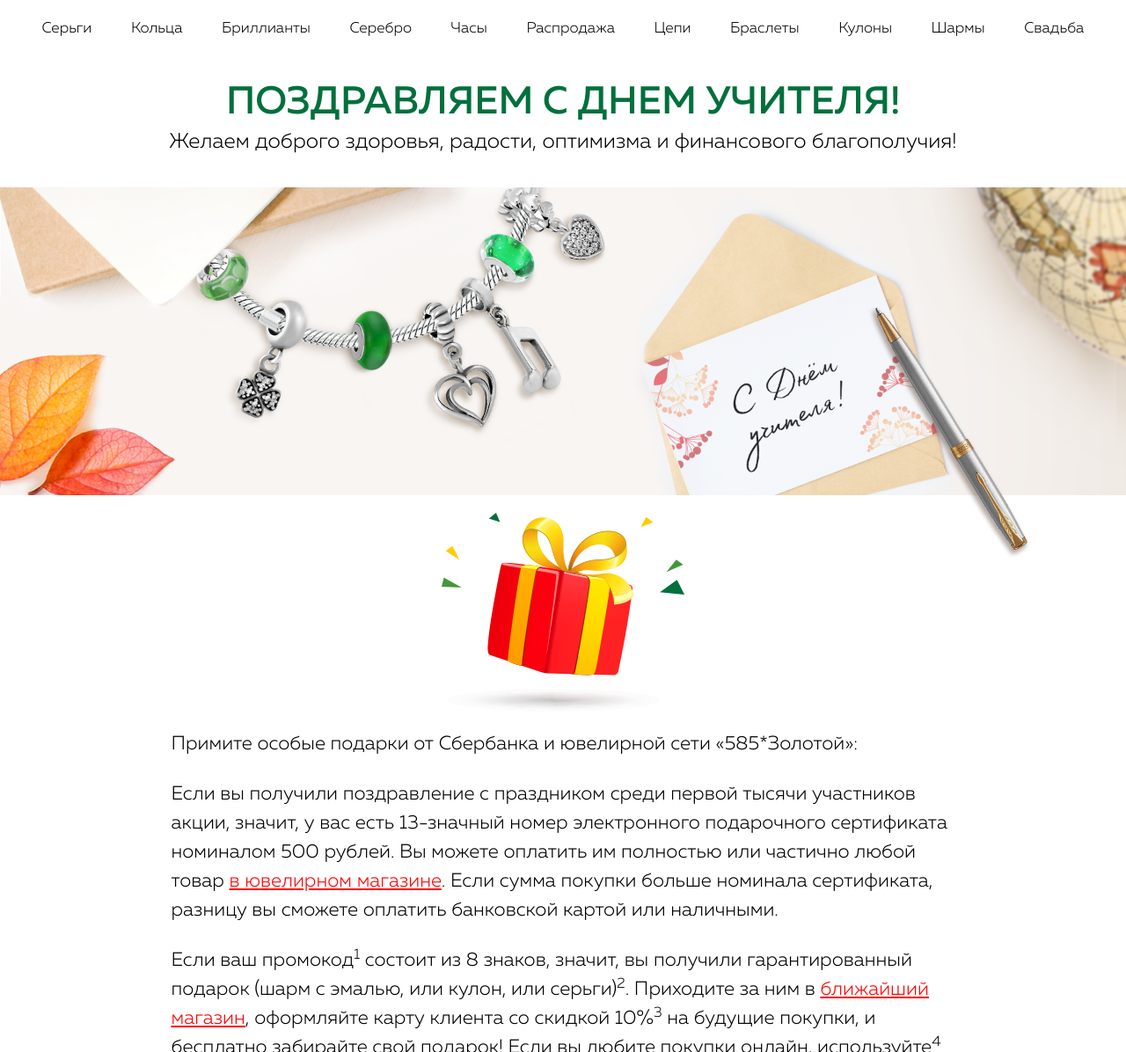
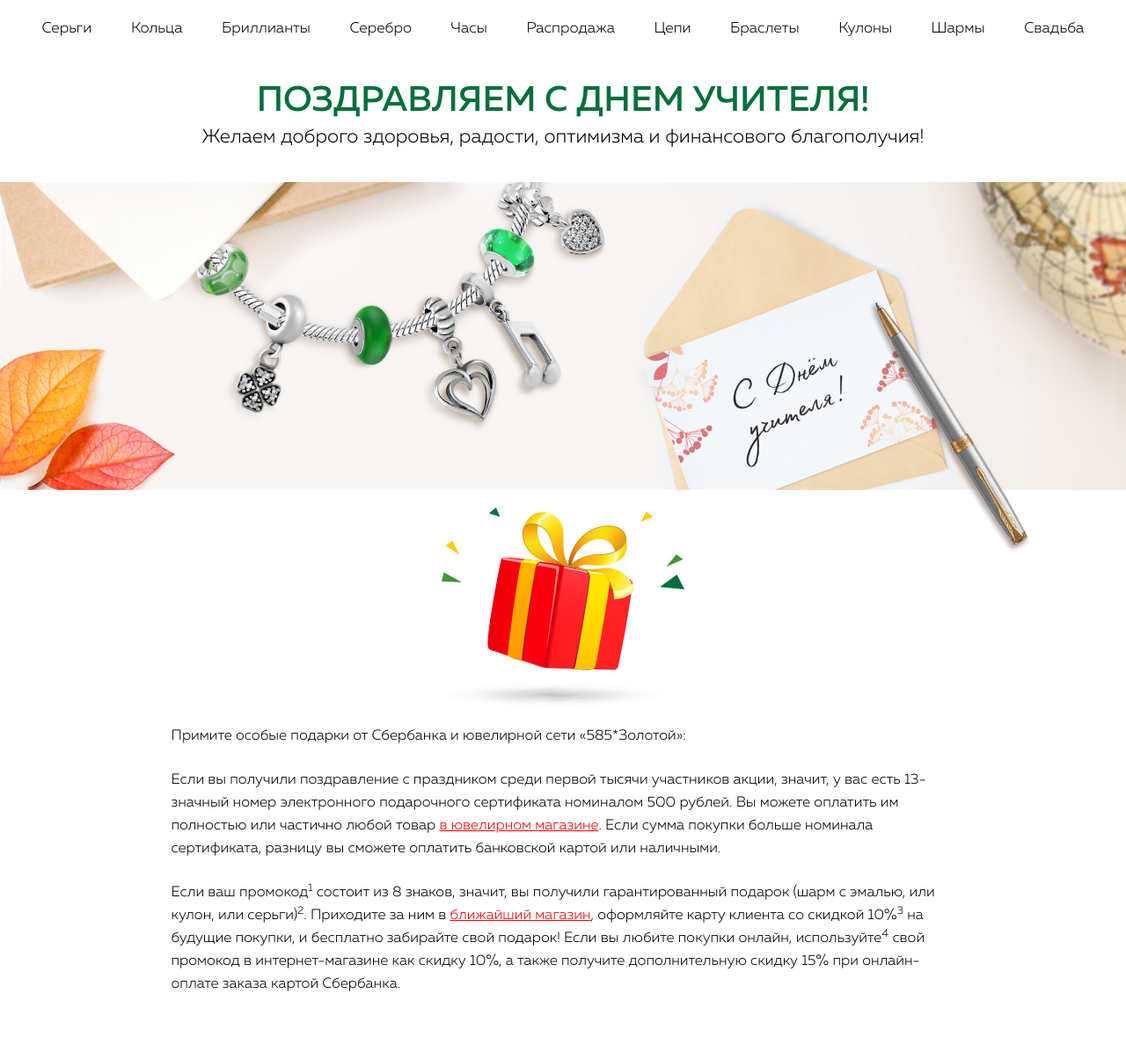
Before and after one commit to sergeybarbolin/585-landing-prazdnik, a plain HTML site: page index.html in a window 1280 px wide. Shown: the part 122-1318 px from the top of the page at 88% size. Drawn offline with Linux system fonts and the light colour scheme; a script that the page names is missing.

Commit message:
font-size

```diff
--- a/css/style.css
+++ b/css/style.css
@@ -111,7 +111,7 @@ header {}
 .title {
   color: #00703c;
   text-align: center;
-  font-size: 44px;
+  font-size: 40px;
   font-weight: 400;
   text-transform: uppercase;
   margin: 54px 0 10px;
@@ -119,14 +119,14 @@ header {}
 
 .short-description {
   color: #000000;
-  font-size: 24px;
+  font-size: 22px;
   font-weight: 200;
   text-align: center;
 }
 
 .content {
   color: #000000;
-  font-size: 22px;
+  font-size: 16.5px;
   font-weight: 200;
   padding: 0 147px;
   margin-bottom: 80px;
@@ -134,7 +134,7 @@ header {}
 
 .content p {
   margin-bottom: 24px;
-  line-height: 33px;
+  line-height: 26px;
 }
 
 
```
